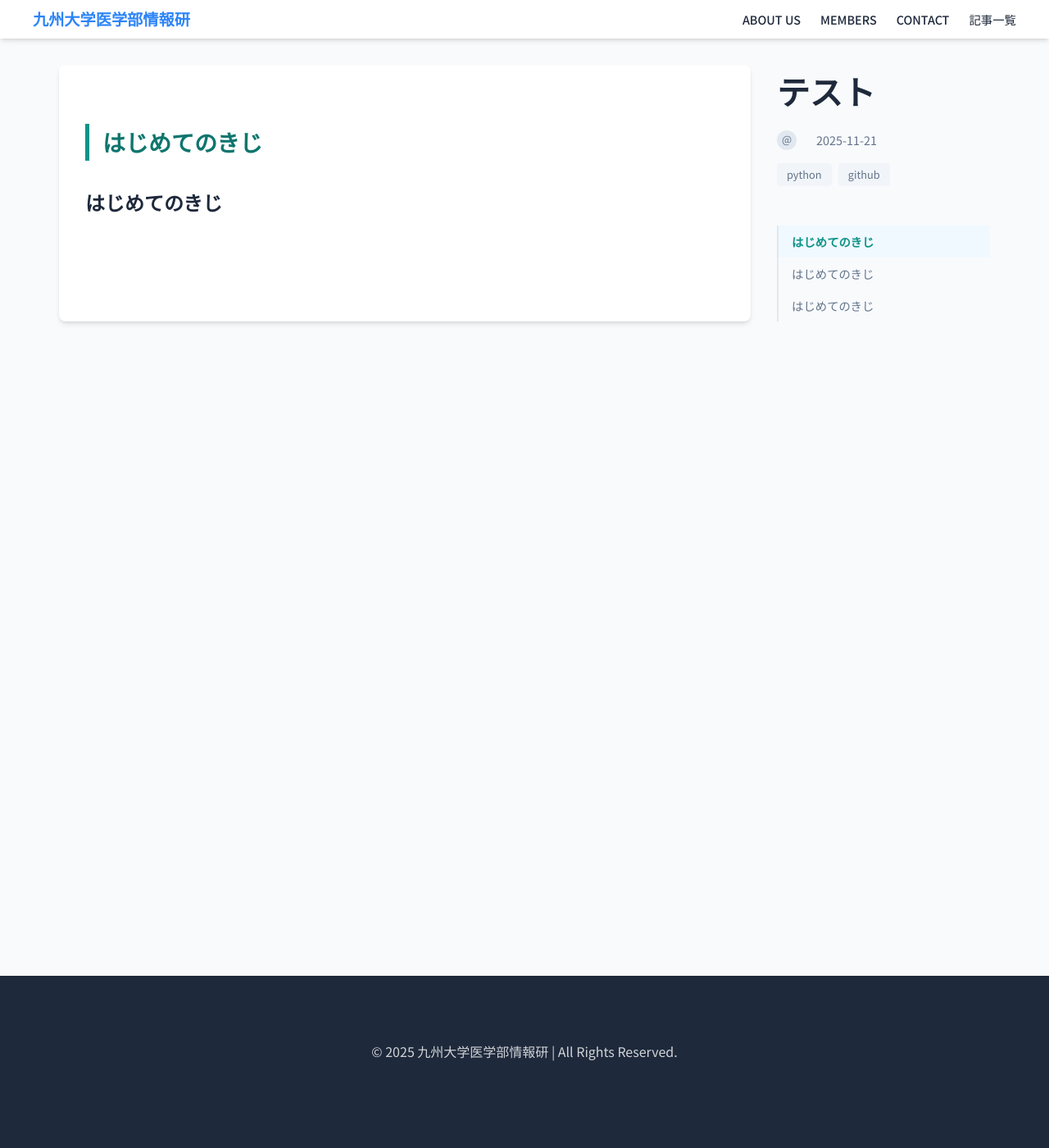
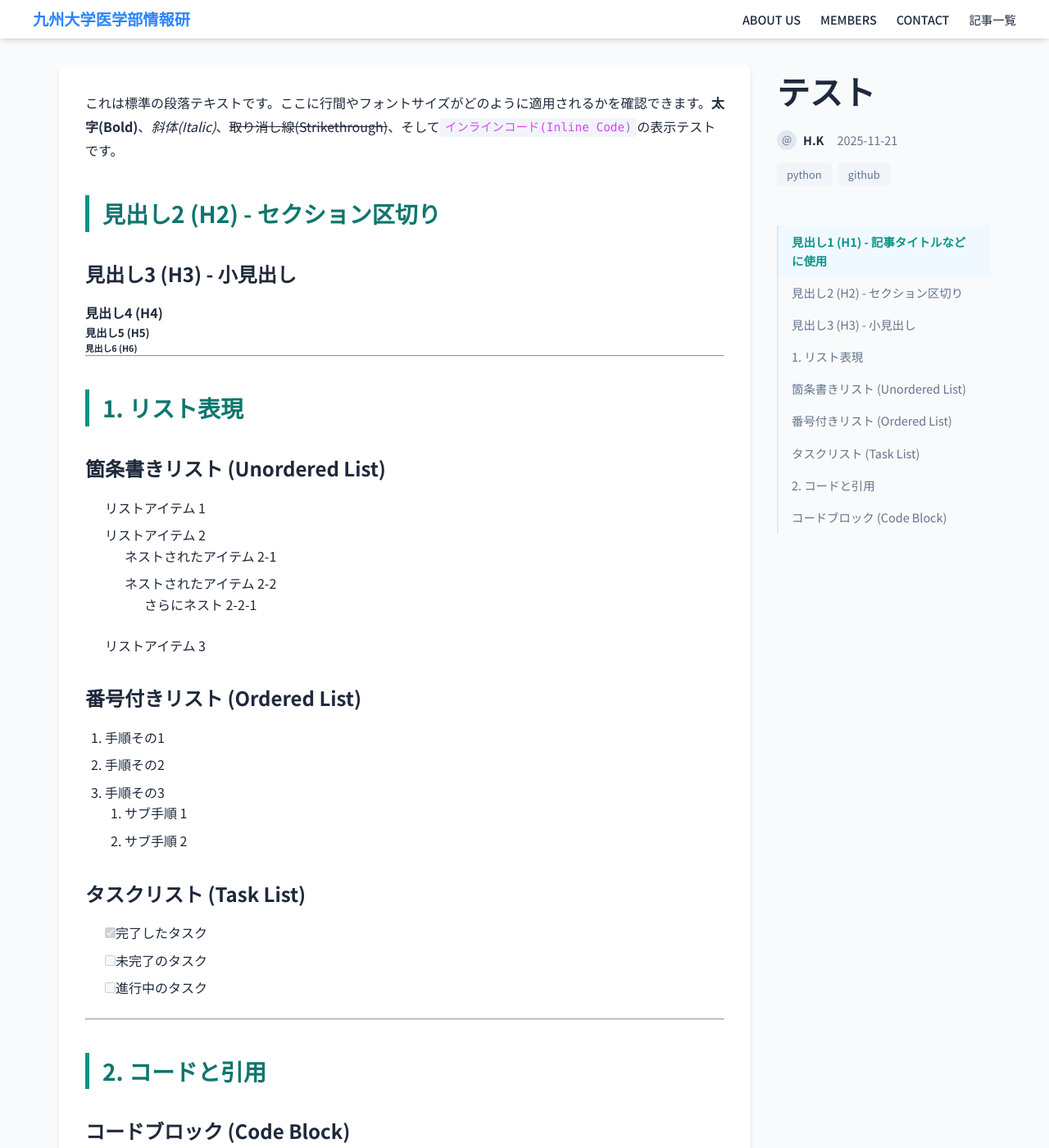
Before and after one commit to qumiclub/club-welcome-page, a Jekyll site: the page built from _posts/2025-11-21-テスト.md, in a window 1280 px wide and 1400 px high. Shown: the whole window at 82% size. Built offline with Jekyll 4.4.1, drawn with Linux system fonts in a browser that asks for light colours; some of the changed text lies outside the part shown.

Commit message:
Add article: テスト by miclub.ku@gmail.com

````diff
--- a/_posts/2025-11-21-テスト.md
+++ b/_posts/2025-11-21-テスト.md
@@ -1,14 +1,57 @@
 ---
 layout: article
 title: テスト
-author: ''
+author: H.K
 tags:
   - python
   - github
-date: '2025-11-21T09:15:06.533Z'
+date: '2025-11-21T09:18:34.121Z'
 ---
-# はじめてのきじ
+# 見出し1 (H1) - 記事タイトルなどに使用
+これは標準の段落テキストです。ここに行間やフォントサイズがどのように適用されるかを確認できます。**太字(Bold)**、*斜体(Italic)*、~~取り消し線(Strikethrough)~~、そして`インラインコード(Inline Code)`の表示テストです。
 
-## はじめてのきじ
+## 見出し2 (H2) - セクション区切り
+### 見出し3 (H3) - 小見出し
+#### 見出し4 (H4)
+##### 見出し5 (H5)
+###### 見出し6 (H6)
 
-### はじめてのきじ
+---
+
+## 1. リスト表現
+
+### 箇条書きリスト (Unordered List)
+- リストアイテム 1
+- リストアイテム 2
+  - ネストされたアイテム 2-1
+  - ネストされたアイテム 2-2
+    - さらにネスト 2-2-1
+- リストアイテム 3
+
+### 番号付きリスト (Ordered List)
+1. 手順その1
+2. 手順その2
+3. 手順その3
+   1. サブ手順 1
+   2. サブ手順 2
+
+### タスクリスト (Task List)
+- [x] 完了したタスク
+- [ ] 未完了のタスク
+- [ ] 進行中のタスク
+
+---
+
+## 2. コードと引用
+
+### コードブロック (Code Block)
+以下はPythonコードのシンタックスハイライトのテストです。
+
+```python
+import numpy as np
+
+def sigmoid(x):
+    """シグモイド関数を計算する"""
+    return 1 / (1 + np.exp(-x))
+
+print(sigmoid(0)) # 出力: 0.5
````
